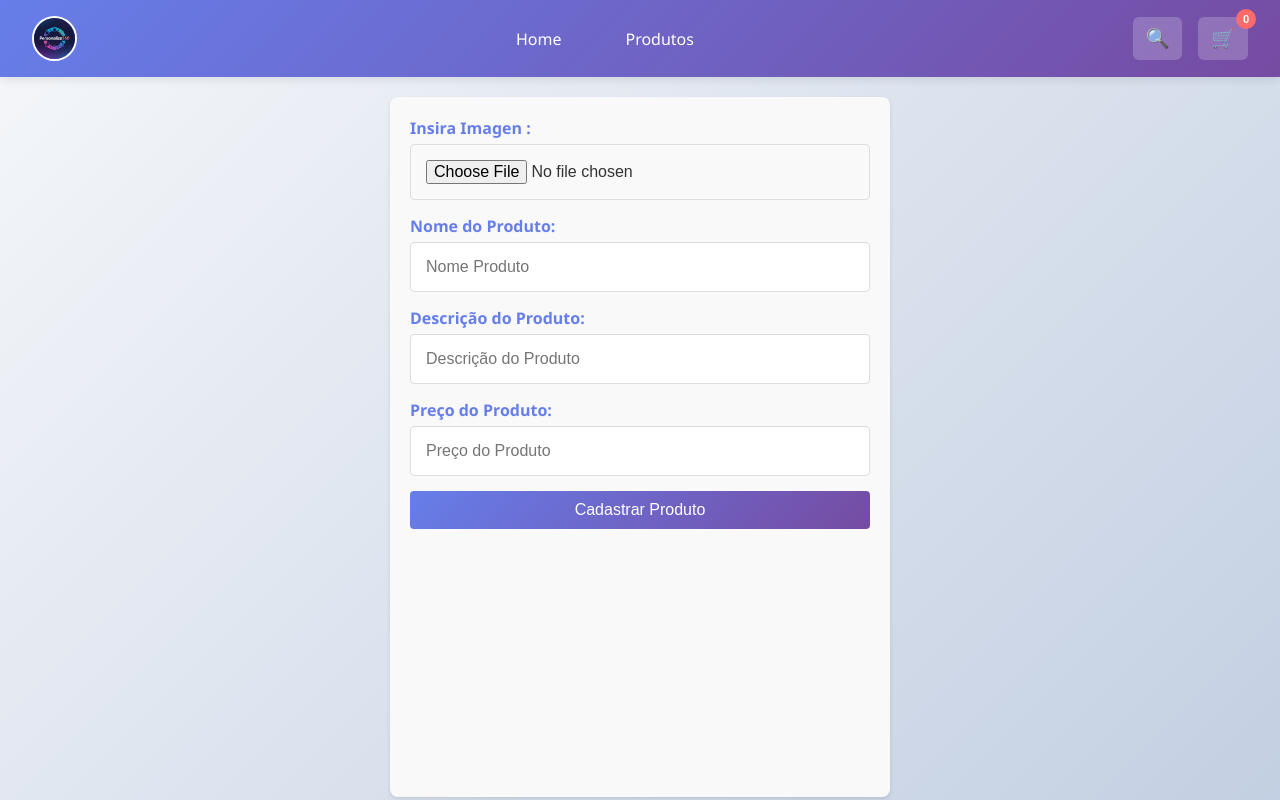
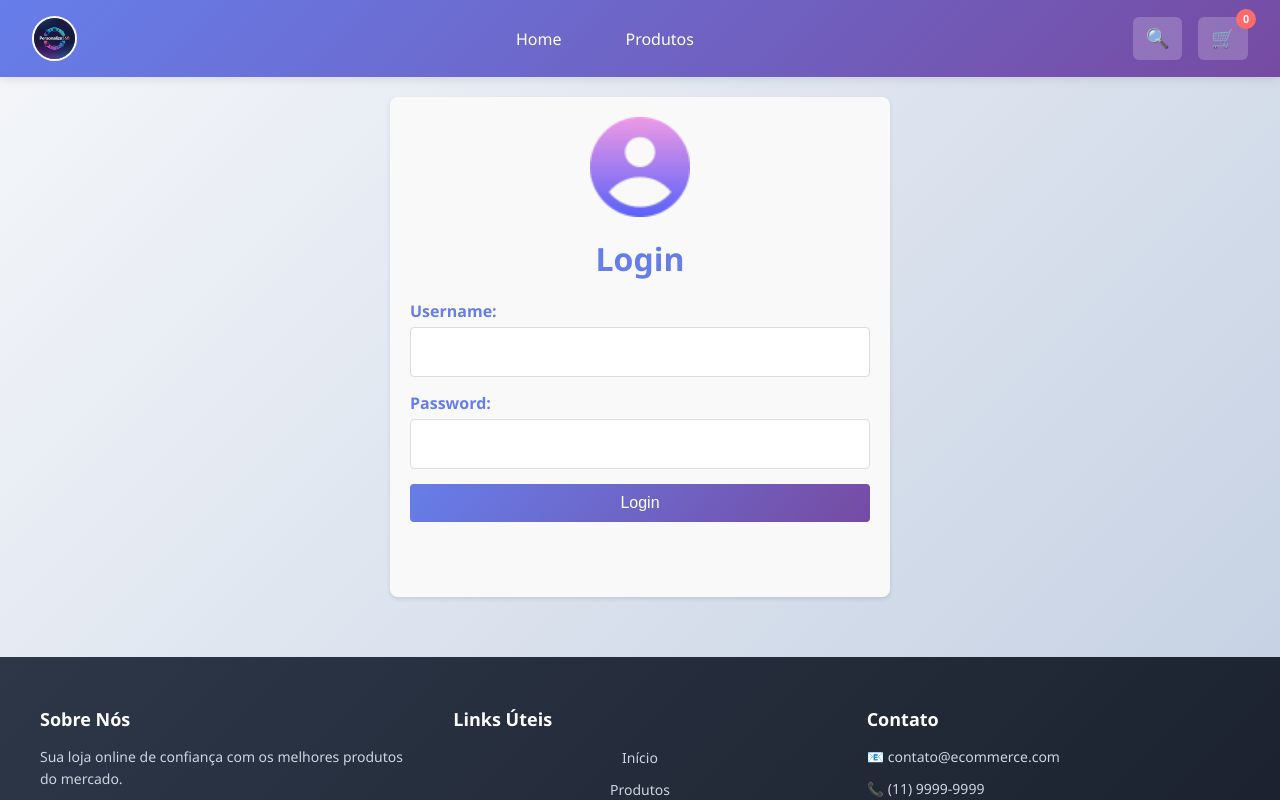
Before and after one commit to Elder-levi/Projeto-E-commece, a Vue app in the folder e-commece/: page / in a window 1280 px wide. Shown: the top 800 px of the page. Built offline with nearby package versions, Linux system fonts and the light colour scheme.

Commit message:
Finalizado Login

```diff
--- a/e-commece/src/App.vue
+++ b/e-commece/src/App.vue
@@ -14,18 +14,21 @@ from './Componetes/Main/ListagemProdut.vue'
 import CadItem
 from './Componetes/Cadastros/CadItem.vue'
 
-
 import Rodape
 from './Componetes/Footer/rodape.vue'
+
+import FormsLog
+from './Componetes/Login/FormsLog.vue'
+
 
 </script>
 
 <template>
     <div id="app" >
-        <Topo />
-
-        <CadItem/>
+       <Topo/>
+       <FormsLog/>
       <!--
+         <CadItem/>
         <CarroselDestaq/>
         <ListagemOpco/>
         <ListagemProdut />
--- a/e-commece/src/Componetes/Login/FormsLog.vue
+++ b/e-commece/src/Componetes/Login/FormsLog.vue
@@ -1,17 +1,83 @@
 <template>
+<form action="">
+<img src="./IMG/perfil.png" alt="">
+<h1>Login</h1>
+<label for="username">Username:</label>
+<input type="text" name="username" id="username">
+<label for="password">Password:</label>
+<input type="password" name="password" id="password">
+<button type="submit">Login</button>
+</form>
+</template>
+<script>
+export default{
+name:'FormsLog'
+
+}
+
+</script>
+<style scoped>
+
+img{
+width: 100px;
+height: 100px;
+margin: 0 auto ;
+margin-bottom: 20px;
+}
+
+h1{
+    text-align: center;
+    margin-bottom: 20px;
+    color: #667eea;
+
+}
+form{
+    display: flex;
+    flex-direction: column;
+    width: 500px;
+    height: 500px;
+    margin: 20px auto;
+    padding: 20px;
+    background-color: #f9f9f9;
+    border-radius: 8px;
+    box-shadow: 0 2px 4px rgba(0, 0, 0, 0.1);
+}
+
+label {
+    margin-bottom: 5px;
+    font-weight: bold;
+    color: #667eea;
+}
 
 
+input {
+    margin-bottom: 15px;
+    padding: 15px ;
+    border: 1px solid #ddd;
+    border-radius: 4px;
+    font-size: 16px;
+}
 
 
+input:focus {
+    outline: none;
+    border-color: #667eea;
+    box-shadow: 0 0 5px rgba(102, 126, 234, 0.5);
+}
 
+button {
+    padding: 10px;
+    background: linear-gradient(135deg, #667eea 0%, #764ba2 100%);
+    color: white;
+    border: none;
+    border-radius: 4px;
+    font-size: 16px;
+    cursor: pointer;
+    transition: background 0.3s ease;
+}
 
-</template>
-<script>
-
-
-</script>
-<style>
-
-
+button:hover {
+    background: linear-gradient(135deg, #764ba2 0%, #667eea 100%);
+}
 
 </style>
```
Also changed, not shown: e-commece/src/Componetes/Login/IMG/perfil.png (added).
